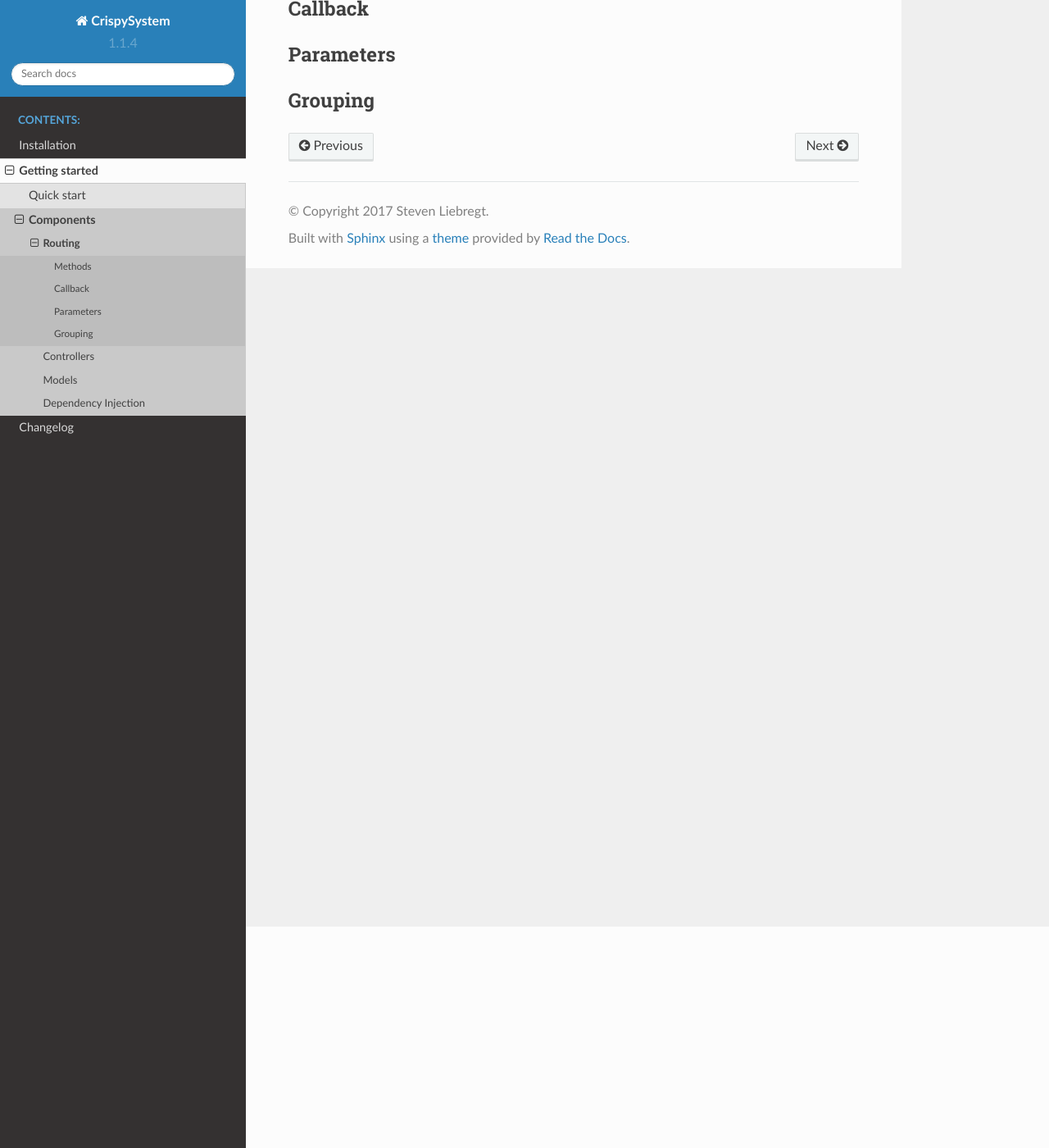
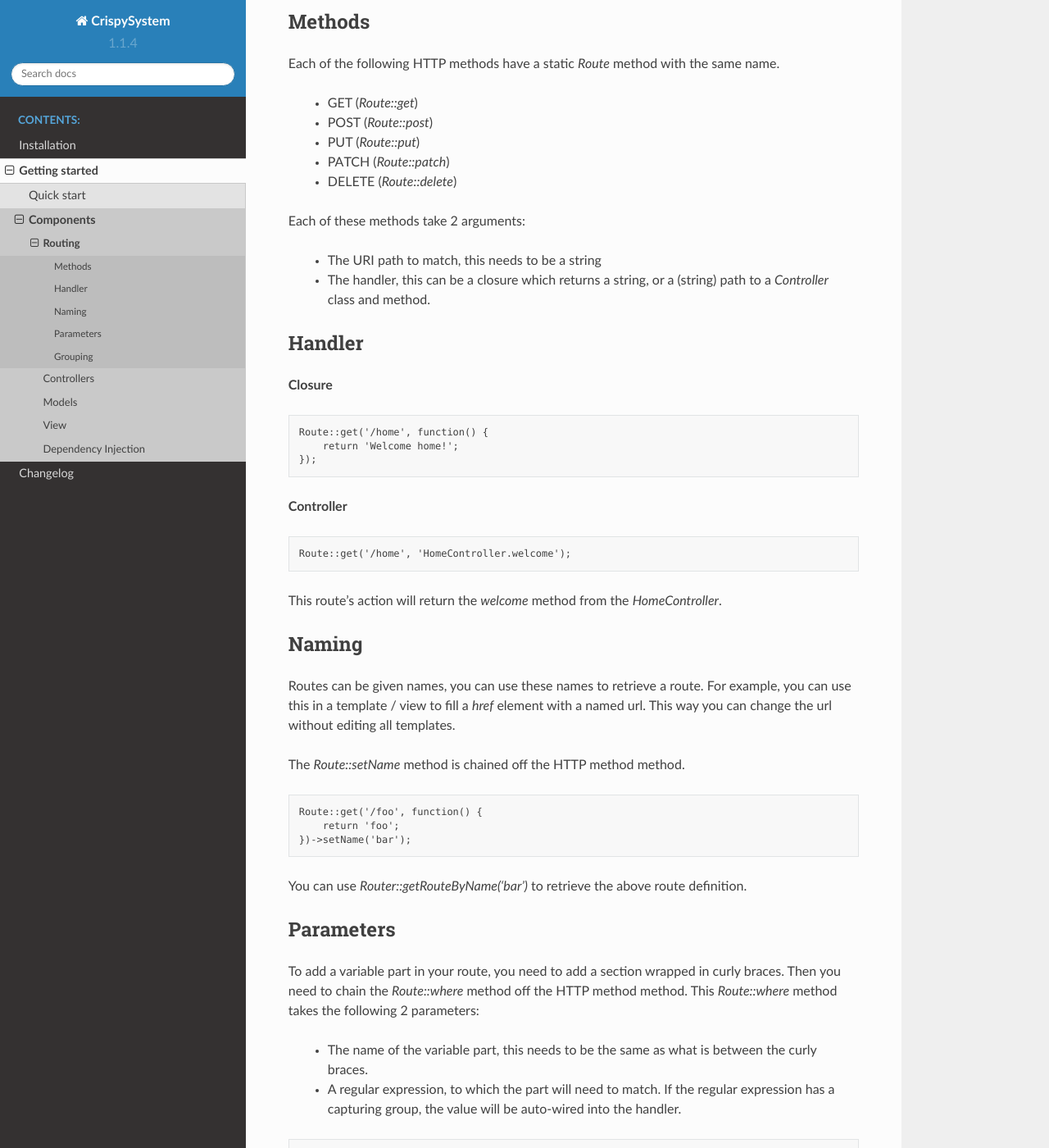
Before and after one commit to StevenLiebregt/Crispy-System, a Sphinx documentation site: the page built from docs/getting_started/routing.rst, in a window 1280 px wide and 1400 px high, scrolled down 270 px. Shown: the whole window at 82% size. Built offline with Sphinx 7.4.7 and the Read the Docs theme 2.0.0, drawn with Linux system fonts in a browser that asks for light colours; some of the changed text lies outside the part shown.

Commit message:
added some more to the documentation

```diff
--- a/docs/getting_started/index.rst
+++ b/docs/getting_started/index.rst
@@ -29,26 +29,26 @@ To create a CrispySystem application, create an `index.php` in the `public` fold
 
     <?php
 
-        use StevenLiebregt\CrispySystem\CrispySystem;
-        use StevenLiebregt\CrispySystem\Routing\Router;
-        use StevenLiebregt\CrispySystem\Routing\Route;
+    use StevenLiebregt\CrispySystem\CrispySystem;
+    use StevenLiebregt\CrispySystem\Routing\Router;
+    use StevenLiebregt\CrispySystem\Routing\Route;
 
-        define('DEVELOPMENT', true);
-        define('ROOT', './../');
+    define('DEVELOPMENT', true);
+    define('ROOT', './../');
 
-        require ROOT . 'vendor/autoload.php';
+    require ROOT . 'vendor/autoload.php';
 
-        $crispySystem = new CrispySystem();
+    $crispySystem = new CrispySystem();
 
-        Router::group()->routes(function() {
+    Router::group()->routes(function() {
 
-            Route::get('/', function() {
-                return 'Hello World';
-            });
-
+        Route::get('/', function() {
+            return 'Hello World';
         });
 
-        $crispySystem->run();
+    });
+
+    $crispySystem->run();
 
 **URL rewriting**
 
@@ -63,4 +63,5 @@ Components
     routing
     controllers
     models
+    view
     dependency_injection
--- a/docs/getting_started/routing.rst
+++ b/docs/getting_started/routing.rst
@@ -3,14 +3,75 @@ Routing
 
 Routing is an essential part of the framework, it allows you to map an action to a URL.
 
+The namespace for this component is *StevenLiebregt\\CrispySystem\\Routing*. In this namespace are the two following classes: *Router* and *Route*.
+
 Methods
 -------
 
-Callback
+Each of the following HTTP methods have a static *Route* method with the same name.
+
+ * GET (*Route::get*)
+ * POST (*Route::post*)
+ * PUT (*Route::put*)
+ * PATCH (*Route::patch*)
+ * DELETE (*Route::delete*)
+
+Each of these methods take 2 arguments:
+
+ * The URI path to match, this needs to be a string
+ * The handler, this can be a closure which returns a string, or a (string) path to a *Controller* class and method.
+
+Handler
 --------
+
+**Closure**
+
+.. code-block:: php
+
+    Route::get('/home', function() {
+        return 'Welcome home!';
+    });
+
+**Controller**
+
+.. code-block:: php
+
+    Route::get('/home', 'HomeController.welcome');
+
+This route's action will return the *welcome* method from the *HomeController*.
+
+Naming
+------
+
+Routes can be given names, you can use these names to retrieve a route. For example, you can use this in a template / view to fill a `href` element with a named url. This way you can change the url without editing all templates.
+
+The *Route::setName* method is chained off the HTTP method method.
+
+.. code-block:: php
+
+    Route::get('/foo', function() {
+        return 'foo';
+    })->setName('bar');
+
+You can use *Router::getRouteByName('bar')* to retrieve the above route definition.
 
 Parameters
 ----------
 
+To add a variable part in your route, you need to add a section wrapped in curly braces. Then you need to chain the *Route::where* method off the HTTP method method. This *Route::where* method takes the following 2 parameters:
+
+ * The name of the variable part, this needs to be the same as what is between the curly braces.
+ * A regular expression, to which the part will need to match. If the regular expression has a capturing group, the value will be auto-wired into the handler.
+
+.. code-block:: php
+
+    Route::get('/products/{id}', function($id) {
+        return 'I want product id: ' . $id;
+    })->where('id', '(\\d+)');
+
+This route would match */products/193* and would return '*I want product id: 193*', but it wouldn't match */products/bar* since the parameter part does not match the regular expression.
+
 Grouping
 --------
+
+TODO
--- /dev/null
+++ b/docs/getting_started/view.rst
@@ -0,0 +1,2 @@
+View
+====
```
Also changed, not shown: 12 other files.
